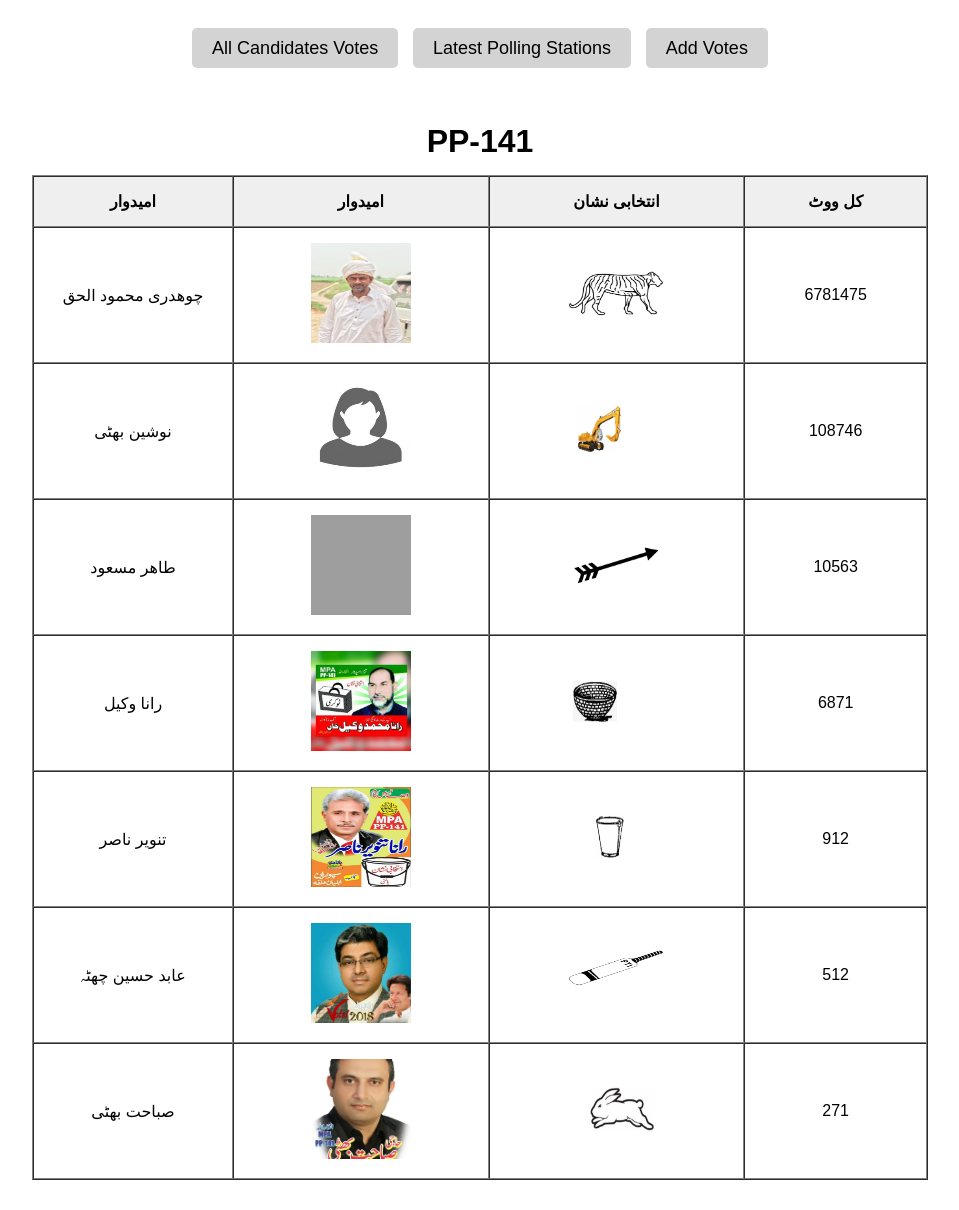
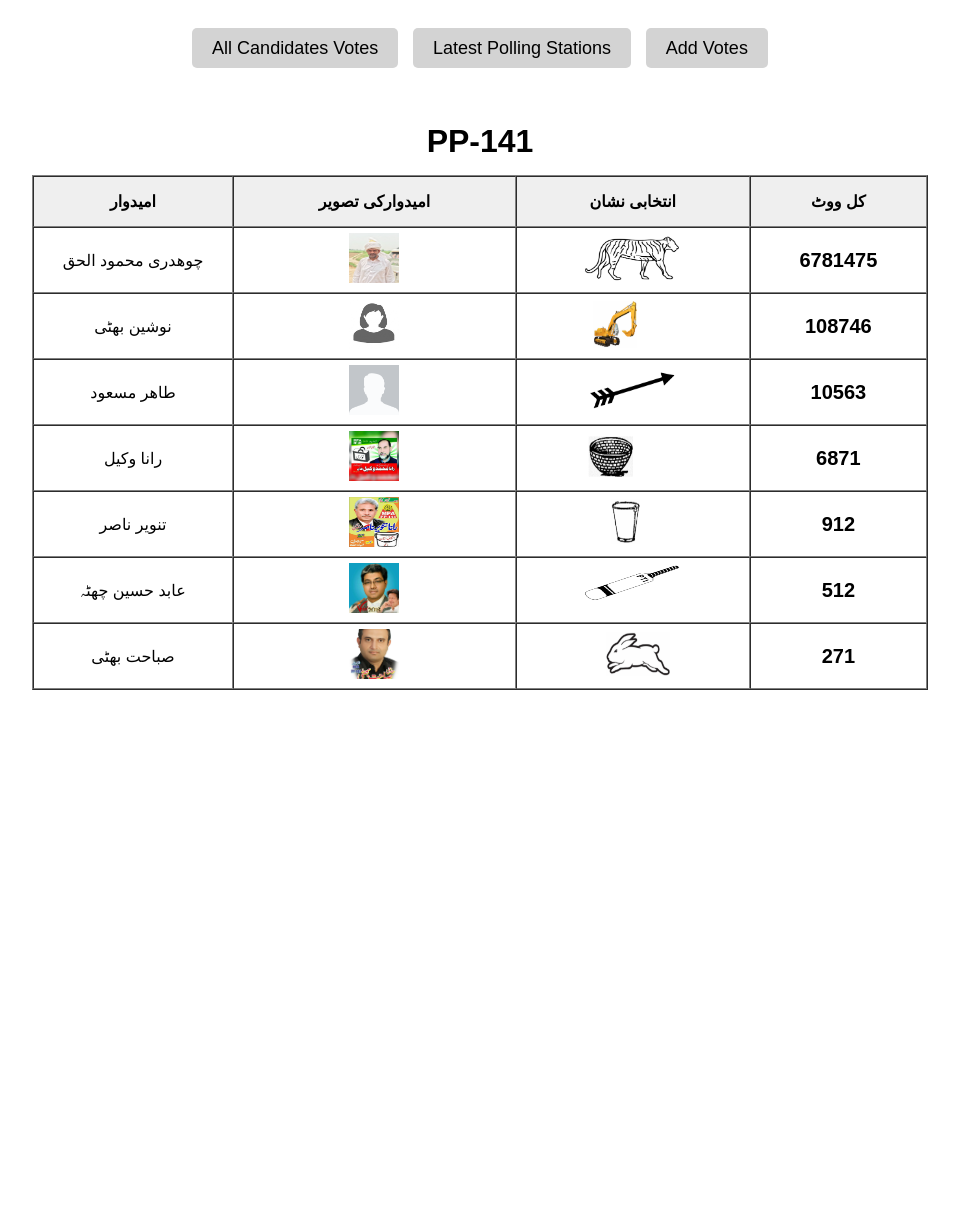
Before and after one commit to hasnain-naveed/Voting, a Django app: page /candidates in a window 1280 px wide. Shown: the whole page, without its empty margins (160-1119 px from the left). After the commit the page ends 690 px from the top, so only its background shows below. Run offline with Django 3.2, Linux system fonts and the light colour scheme; data comes from the database, SQL or seed files in the repository; grey boxes are pictures that could not be loaded.

Commit message:
Css changes.

```diff
--- a/voting/templates/all_candidates.html
+++ b/voting/templates/all_candidates.html
@@ -31,7 +31,7 @@
 
         td {
             text-align: center;
-            padding: 15px;
+            padding: 5px;
         }
 
         img {
@@ -40,8 +40,8 @@
         }
 
         .c_img {
-            width:100px;
-            height: 100px;
+            width:50px;
+            height: 50px;
         }
          a {
             color: black;
@@ -65,6 +65,10 @@
             text-align: center;
             margin-top: 3%;
         }
+        .votes {
+            font-size: 20px;
+            font-weight: bold;
+        }
 
     </style>
     <meta charset="UTF-8">
@@ -80,7 +84,7 @@
 
 <table border="1" cellpadding="0" cellspacing="0">
     <th width="200">امیدوار</th>
-    <th>امیدوار</th>
+    <th>امیدوارکی تصویر</th>
     <th>انتخابی نشان</th>
     <th>کل ووٹ</th>
     {% for candidate in candidates %}
@@ -89,7 +93,7 @@
         <td> {{ candidate.name }} </td>
         <td> <img class="c_img" src="static/{{ candidate.image_name }}"> </td>
         <td> <img src="static/{{ candidate.sign }}"> </td>
-        <td> {{ candidate.votes }} </td>
+        <td class="votes"> {{ candidate.votes }} </td>
     </tr>
     {% endfor %}
 </table>
```
Also changed, not shown: voting/static/arrow-img.jpg (added).
